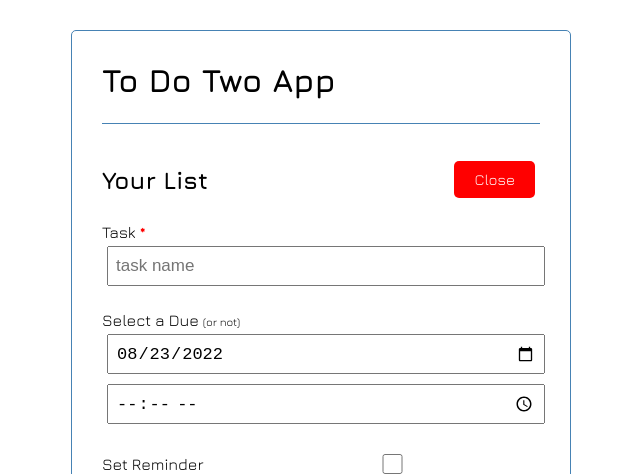
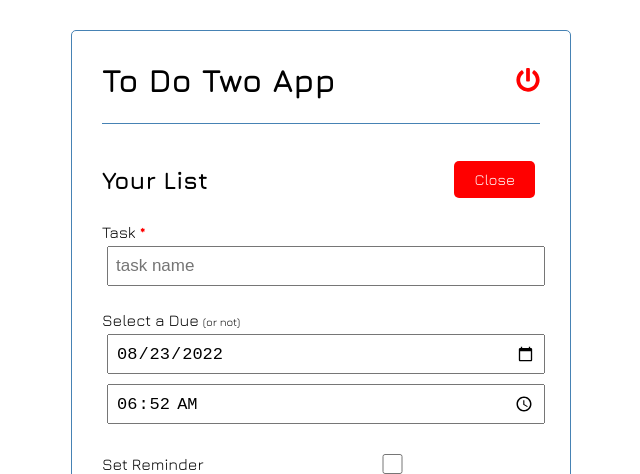
Before and after one commit to croc92/todotwo, a React (Create React App) app: page /list in a window 1280 px wide. Both pictures are taken after a click on the button "Add". Shown: the top 474 px of the page, without its empty margins (319-959 px from the left). Built offline with nearby package versions, Linux system fonts and the light colour scheme.

Commit message:
useLocation added in order to fix logout button showing after refresh on path /list

```diff
--- a/src/App.js
+++ b/src/App.js
@@ -4,7 +4,7 @@ import { FaPowerOff } from 'react-icons/fa';
 import Header from './components/Header';
 import Tasks from './components/Tasks';
 import AddTask from './components/AddTask';
-import { Routes, Route, useNavigate, Link } from 'react-router-dom';
+import { Routes, Route, useNavigate, useLocation } from 'react-router-dom';
 // import Login from './Login';
 import SignUp from './pages/SignUp';
 import SignIn from './pages/SignIn';
@@ -61,8 +61,12 @@ const App = () => {
     navigate('list')
   }
 
+  // don't show logout button if the login page is being showed
+  const location = useLocation();
+
+
   // is user loggin in?
-  const [isLogged, setIsLogged] = useState(false);
+  // const [isLogged, setIsLogged] = useState(false);
   // unsuccessfull logIn
   const [errorMsg, setErrorMsg] = useState('')
 
@@ -71,9 +75,9 @@ const App = () => {
     e.preventDefault()
 
     if (userAdmin.email == user.email && userAdmin.password == user.password) {
+      console.log("signed in as:", user);
+      // setIsLogged(true);
       // store in localStorage
-      console.log("signed in as:", user);
-      setIsLogged(true);
       localStorage.setItem("user-key", JSON.stringify(user));
       setUser({email: "", password: ""})
       setErrorMsg('')
@@ -90,7 +94,7 @@ const App = () => {
   const logUserOut = () => {
 
     console.log('logged out');
-    setIsLogged(false);
+    // setIsLogged(false);
     localStorage.removeItem('user-key');
     // remove the whole thing from localStorage:
     // localStorage.clear();
@@ -119,6 +123,7 @@ const App = () => {
     const id = Math.floor(Math.random()*10000) + 3
     const newTask = {id, ...taskParameters}
     setTasks([...tasks, newTask])
+    localStorage.setItem('task-key', JSON.stringify([...tasks, newTask]))
   }
 
   // add user
@@ -132,7 +137,7 @@ const App = () => {
 
       <div className='logInOut'>
       <h1>To Do Two App</h1>
-      {isLogged && <FaPowerOff style={{fontSize: '1.5rem', color: 'red', cursor: 'pointer'}} onClick={logUserOut}/>}
+      {location.pathname === '/list' && <FaPowerOff style={{fontSize: '1.5rem', color: 'red', cursor: 'pointer'}} onClick={logUserOut}/>}
       {/* <Link to=''><FaPowerOff style={{fontSize: '1.5rem', color: 'red'}}/></Link> */}
       </div>
 
--- a/src/components/AddTask.jsx
+++ b/src/components/AddTask.jsx
@@ -9,7 +9,9 @@ const AddTask = ({ onAdd }) => {
     new Date().toISOString().split("T")[0]
   );
   const [dueTime, setDueTime] = useState(
-    new Date().getHours() + ":" + new Date().getMinutes()
+    ("0" + new Date().getHours()).slice(-2) +
+      ":" +
+      ("0" + new Date().getMinutes()).slice(-2)
   );
 
   const onSubmit = (e) => {
@@ -19,7 +21,11 @@ const AddTask = ({ onAdd }) => {
 
     setText("");
     setDueDate(new Date().toISOString().split("T")[0]);
-    setDueTime(new Date().getHours() + ":" + new Date().getMinutes());
+    setDueTime(
+      ("0" + new Date().getHours()).slice(-2) +
+        ":" +
+        ("0" + new Date().getMinutes()).slice(-2)
+    );
     setReminder(false);
   };
 
```
